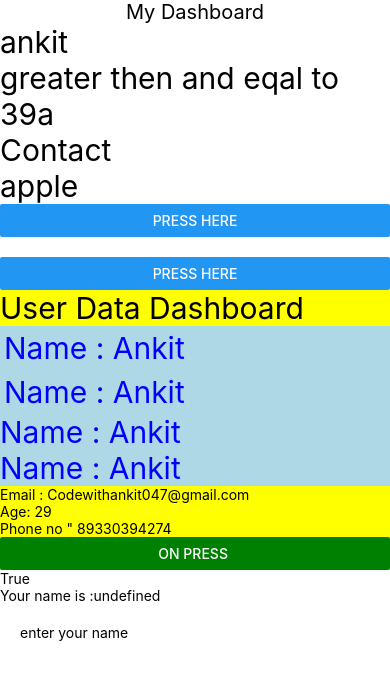
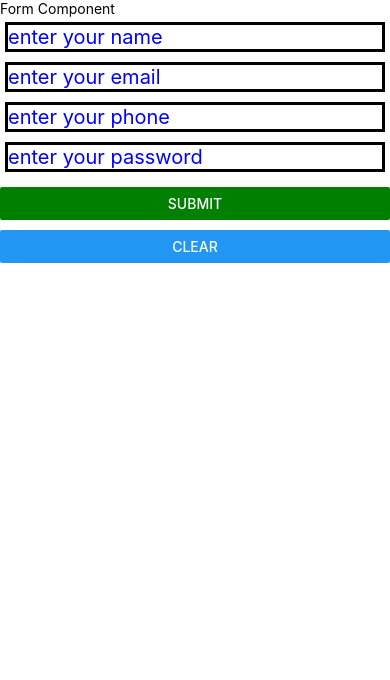
Before and after one commit to codewithankit047/LearnReactNativeAndriod, a React Native app: screen / in a window 390 px wide. Shown: the top 680 px of the page. Built offline with nearby package versions, Linux system fonts and the light colour scheme.

Commit message:
simple form

```diff
--- a/App.tsx
+++ b/App.tsx
@@ -2,6 +2,7 @@ import React from 'react';
 import {Text, View, Button} from 'react-native';
 import UserData from './component/UserData';
 import CompanyData from './component/CompanyData';
+import Form from './component/Form';
 
 const App = () => {
   const name = 'ankit';
@@ -11,7 +12,7 @@ const App = () => {
   }
   return (
     <>
-      <View style={{overflow: 'scroll'}}>
+      {/* <View style={{overflow: 'scroll'}}>
         <Text style={{fontSize: 20, textAlign: 'center'}}>My Dashboard</Text>
         <Text style={{fontSize: 30}}>{name} </Text>
         <Text style={{fontSize: 30}}>
@@ -27,7 +28,8 @@ const App = () => {
         <Button title="Press here" />
         <UserData age={age} />
         <CompanyData age={age} />
-      </View>
+      </View> */}
+      <Form />
     </>
   );
 };
--- a/component/CompanyData.tsx
+++ b/component/CompanyData.tsx
@@ -1,5 +1,5 @@
 import React, {useState} from 'react';
-import {Text, TextInput, View} from 'react-native';
+import {Button, Text, TextInput, View} from 'react-native';
 
 const CompanyData = () => {
   const [name, setName] = useState('undefined');
@@ -15,7 +15,15 @@ const CompanyData = () => {
             margin: 10,
           }}
           placeholder="enter your name"
-          onChangeText={(text) => {setName(text)}}
+          onChangeText={text => {
+            setName(text);
+          }}
+        />
+        <Button
+          title="clear input value "
+          onPress={() => {
+            setName('');
+          }}
         />
       </View>
     </>
--- /dev/null
+++ b/component/Form.tsx
@@ -0,0 +1,101 @@
+import React, {useState} from 'react';
+import {Button, StyleSheet, Text, TextInput, View} from 'react-native';
+
+const Form = () => {
+  const [name, setname] = useState();
+  const [email, setemail] = useState();
+  const [phone, setphone] = useState();
+  const [password, setpassword] = useState();
+  const [display, setdisplay] = useState(false);
+  const handleSubmit = () => {
+    if (name && email && phone && password) {
+      setdisplay(true);
+    } else {
+      console.warn('Fill the full details');
+    }
+  };
+  const handleClear = () => {
+    setname('');
+    setemail('');
+    setpassword('');
+    setphone('');
+    setdisplay(false);
+  };
+
+  return (
+    <>
+      <View>
+        <Text>Form Component</Text>
+        <TextInput
+          style={styles.textInput}
+          placeholder="enter your name"
+          onChangeText={text => {
+            setname(text);
+          }}
+          value={name}
+        />
+        <TextInput
+          style={styles.textInput}
+          placeholder="enter your email"
+          onChangeText={text => {
+            setemail(text);
+          }}
+          value={email}
+        />
+        <TextInput
+          style={styles.textInput}
+          placeholder="enter your phone"
+          onChangeText={text => {
+            setphone(text);
+          }}
+          value={phone}
+        />
+        <TextInput
+          style={styles.textInput}
+          placeholder="enter your password"
+          secureTextEntry={true}
+          onChangeText={text => {
+            setpassword(text);
+          }}
+          value={password}
+        />
+      </View>
+      <View style={{marginBottom: 10}} />
+      <Button
+        color={'green'}
+        title="submit"
+        onPress={() => {
+          handleSubmit();
+        }}
+      />
+      <View style={{marginBottom: 10}} />
+      <Button
+        title="Clear"
+        onPress={() => {
+          handleClear();
+        }}
+      />
+      <View style={{marginBottom: 120}} />
+      {display === true ? (
+        <>
+          <View>
+            <Text style={{fontSize: 15}}>User Name is :{name}</Text>
+            <Text style={{fontSize: 15}}>User email is :{email}</Text>
+            <Text style={{fontSize: 15}}>User phone is :{phone}</Text>
+            <Text style={{fontSize: 15}}>User password is :{password}</Text>
+          </View>
+        </>
+      ) : null}
+    </>
+  );
+};
+const styles = StyleSheet.create({
+  textInput: {
+    color: 'blue',
+    fontSize: 20,
+    borderColor: 'black',
+    borderWidth: 3,
+    margin: 5,
+  },
+});
+export default Form;
--- a/component/UserData.tsx
+++ b/component/UserData.tsx
@@ -10,7 +10,7 @@ const UserData = props => {
   };
   useEffect(() => {
     if (props) {
-      console.warn(props.age);
+      // console.warn(props.age);
     }
   }, [props]);
   return (
```
